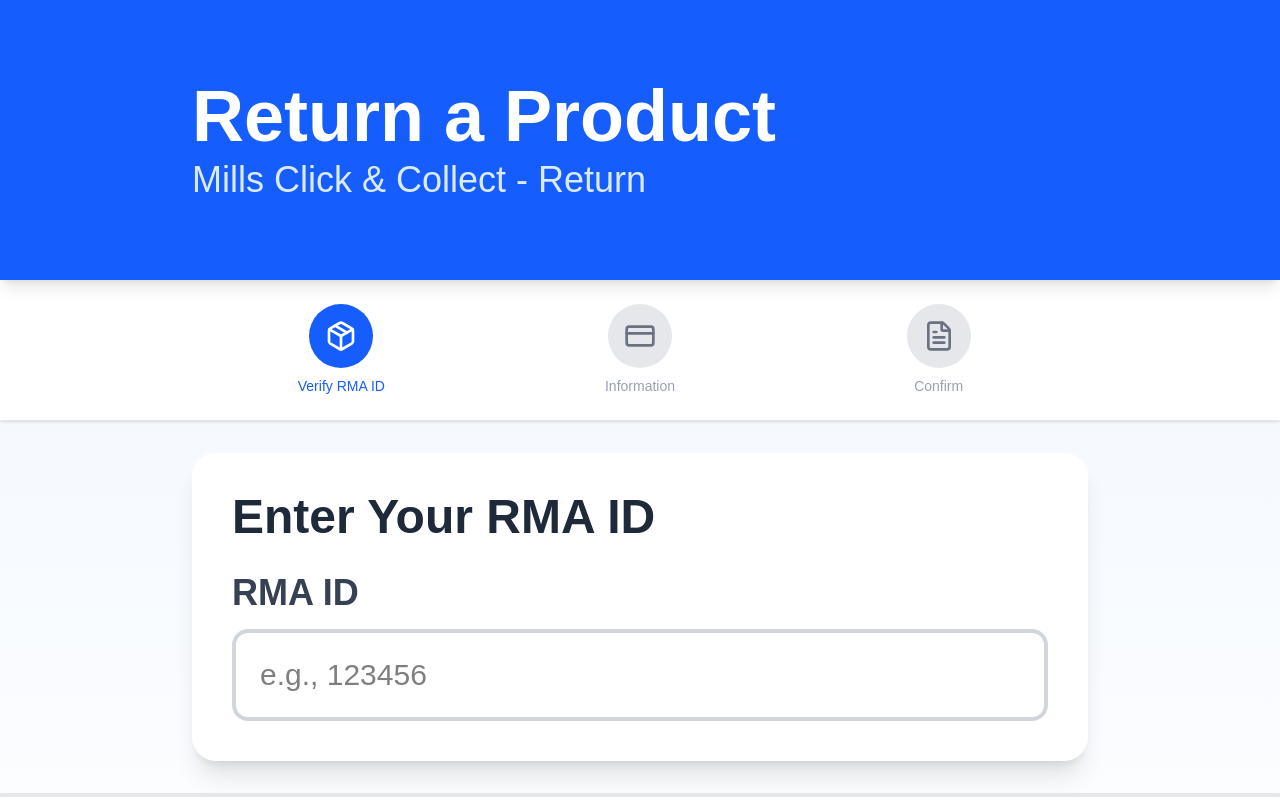
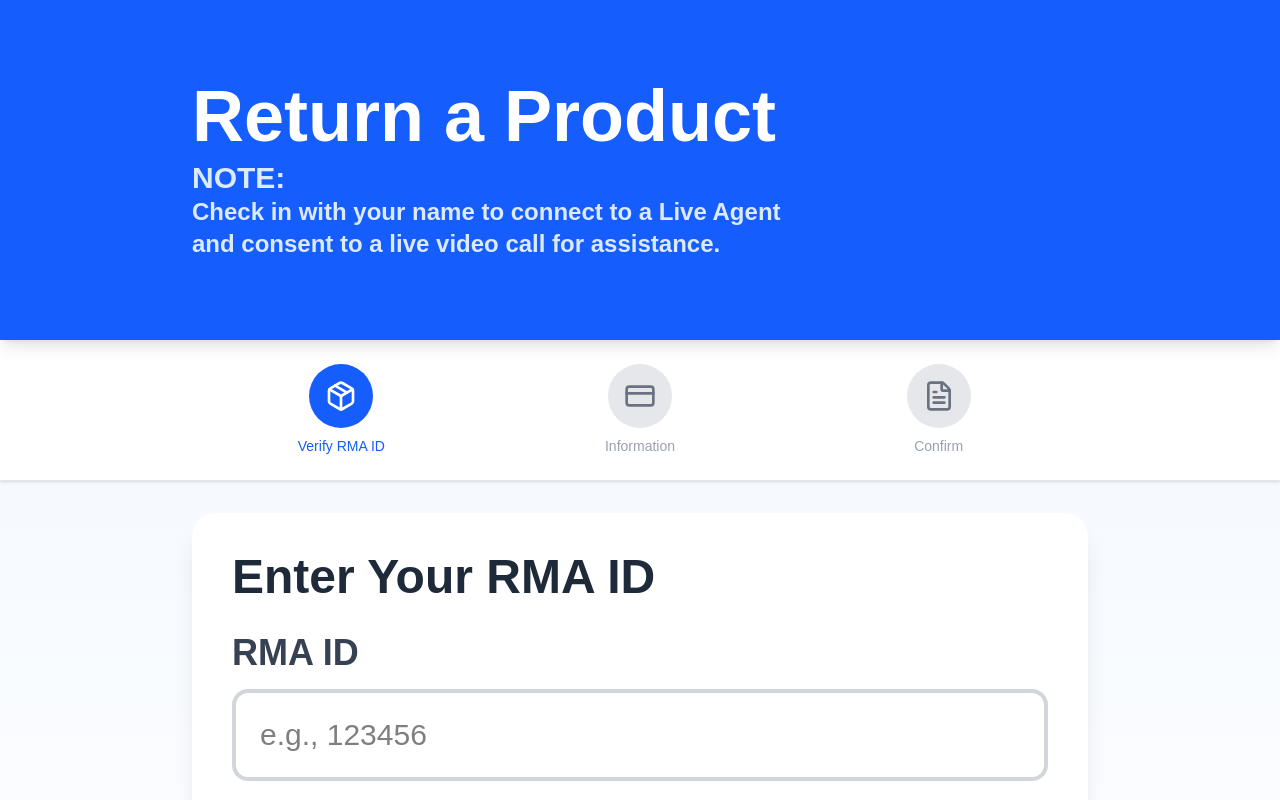
Before and after one commit to tonfxs/mills-cckiosk, a Next.js app: page /return-a-product in a window 1280 px wide. Shown: the top 800 px of the page. Built offline with nearby package versions, Linux system fonts and the light colour scheme; no server answers.

Commit message:
added note for cx on headers

```diff
--- a/app/pick-up-order/page.tsx
+++ b/app/pick-up-order/page.tsx
@@ -274,8 +274,12 @@ export default function PickupKiosk() {
       {/* Header */}
       <div className="relative bg-blue-600 text-white p-8 shadow-lg px-10 py-20">
         <div className="max-w-4xl mx-auto">
-          <h1 className="text-7xl font-bold mb-2">Pick Up Your Order</h1>
-          <p className="text-4xl text-blue-100">Fast & Easy Self-Service</p>
+          <h1 className="text-7xl font-bold mb-2">Pick Up Order</h1>
+          <p className="text-3xl text-blue-100 font-bold">
+            NOTE:
+          </p>
+          <p className="text-2xl text-blue-100 font-bold">Check in with your name to connect to a Live Agent </p>
+          <p className="text-2xl text-blue-100 font-bold">and consent to a live video call for assistance.</p>
         </div>
       </div>
 
--- a/app/return-a-product/page.tsx
+++ b/app/return-a-product/page.tsx
@@ -145,7 +145,11 @@ export default function ReturnAProductForm() {
 
         <div className="max-w-4xl mx-auto relative">
           <h1 className="text-7xl font-bold mb-2">Return a Product</h1>
-          <p className="text-4xl text-blue-100">Mills Click & Collect - Return</p>
+          <p className="text-3xl text-blue-100 font-bold">
+            NOTE:
+          </p>
+          <p className="text-2xl text-blue-100 font-bold">Check in with your name to connect to a Live Agent </p>
+          <p className="text-2xl text-blue-100 font-bold">and consent to a live video call for assistance.</p>
         </div>
       </div>
 
```
